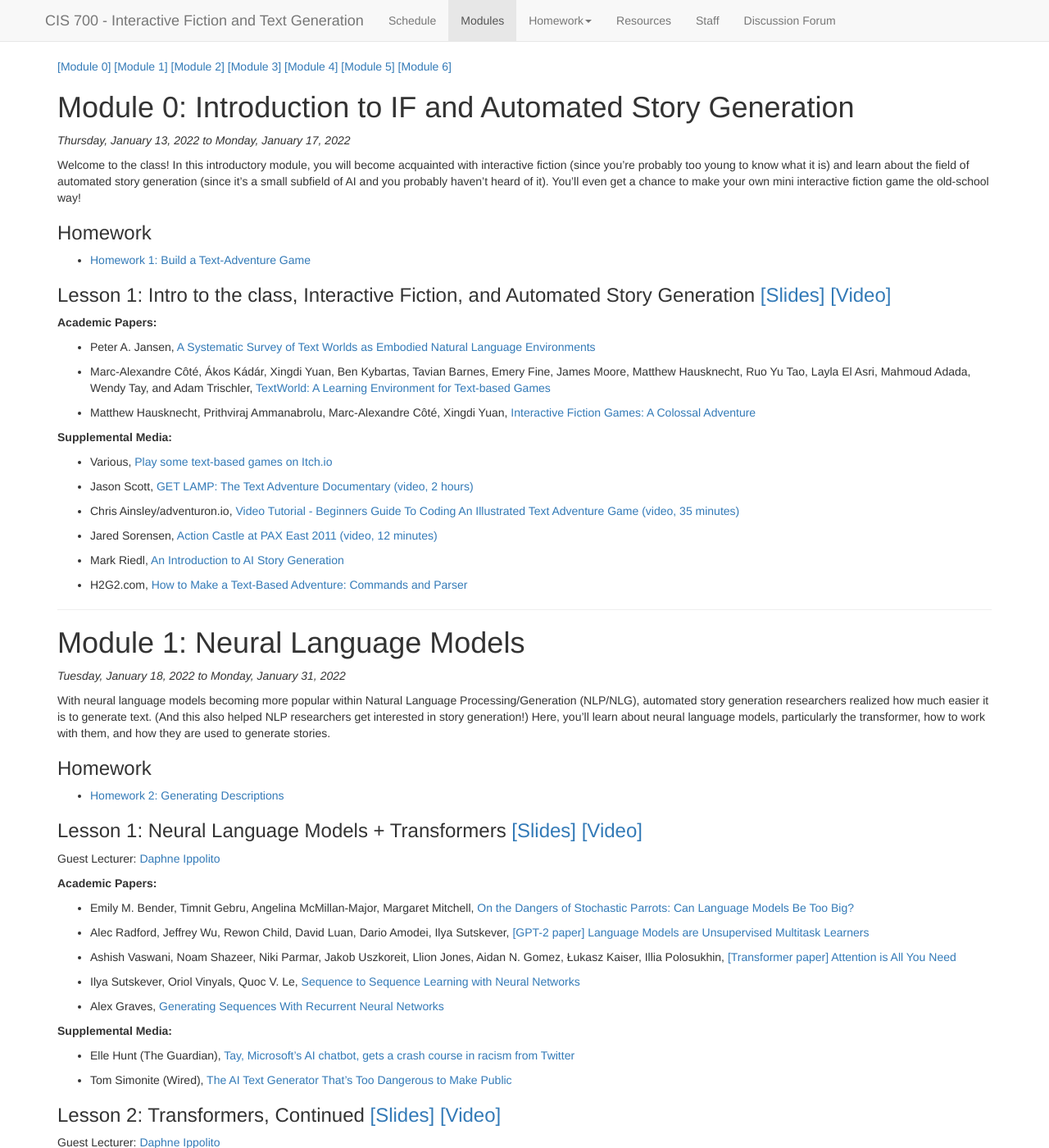
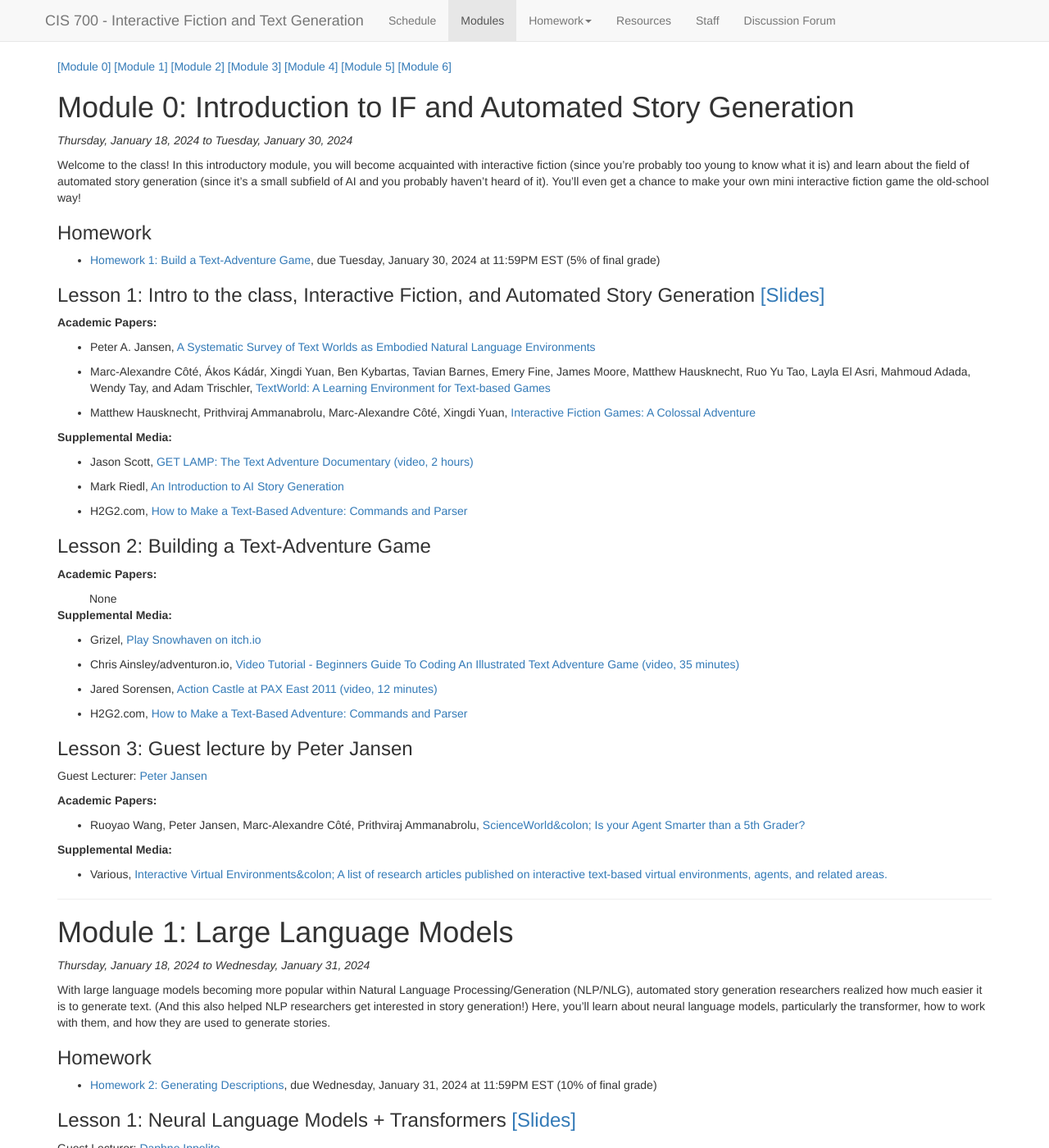
Before and after one commit to interactive-fiction-class/interactive-fiction-class.github.io, a Jekyll site: the page built from modules.md, in a window 1280 px wide and 1400 px high. Shown: the whole window at 82% size. Built offline with Jekyll 4.4.1, drawn with Linux system fonts in a browser that asks for light colours; nearby versions of some CDN libraries; a script that is not in the unit is left out; some of the changed text lies outside the part shown.

Commit message:
Update modules.yaml

```diff
--- a/_data/modules.yaml
+++ b/_data/modules.yaml
@@ -1,14 +1,16 @@
 -
   module_number: 0
-  start_date: 2022-01-13
-  end_date: 2022-01-17
+  start_date: 2024-01-18
+  end_date: 2024-01-30
   title: Introduction to IF and Automated Story Generation
   description: Welcome to the class! In this introductory module, you will become acquainted with interactive fiction (since you're probably too young to know what it is) and learn about the field of automated story generation (since it's a small subfield of AI and you probably haven't heard of it). You'll even get a chance to make your own mini interactive fiction game the old-school way!
   lessons:
     -
       title: Intro to the class, Interactive Fiction, and Automated Story Generation
-      video: https://upenn.hosted.panopto.com/Panopto/Pages/Viewer.aspx?tid=d9d12831-5a0f-4e7f-8d75-ae1d0077227d
-      length: 1 hour 39 mins
+      video:
+      length:
+      old_video: https://upenn.hosted.panopto.com/Panopto/Pages/Viewer.aspx?tid=d9d12831-5a0f-4e7f-8d75-ae1d0077227d
+      old_length: 1 hour 39 mins
       slides: https://docs.google.com/presentation/d/18omDdghODPjlbE0xqVZgsLO0fPAWLfzN/edit?usp=sharing&ouid=100612312038766573060&rtpof=true&sd=true
       readings:
         -
@@ -25,14 +27,29 @@
           authors: Matthew Hausknecht, Prithviraj Ammanabrolu, Marc-Alexandre Côté, Xingdi Yuan
       optional:
         -
-          authors: Various
-          url: https://itch.io/games/tag-interactive-fiction/tag-text-based
-          title: "Play some text-based games on Itch.io"
-        -
           authors: Jason Scott
           url: https://www.youtube.com/watch?v=LRhbcDzbGSU
           title: "GET LAMP: The Text Adventure Documentary"
           length: 2 hours
+        -
+          authors: Mark Riedl
+          url: https://mark-riedl.medium.com/an-introduction-to-ai-story-generation-7f99a450f615
+          title: An Introduction to AI Story Generation
+        -
+          authors: H2G2.com
+          url: https://h2g2.com/edited_entry/A20600641
+          title: "How to Make a Text-Based Adventure: Commands and Parser"
+    -
+      title: Building a Text-Adventure Game
+      video:
+      length:
+      slides:
+      readings:
+      optional:
+        -
+          authors: Grizel
+          title: Play Snowhaven on itch.io
+          url: https://grizel.itch.io/snowhaven
         -
           authors: Chris Ainsley/adventuron.io
           url: https://adventuron.blogspot.com/2019/07/video-tutorial-beginners-guide-to.html
@@ -44,33 +61,50 @@
           title: Action Castle at PAX East 2011
           length: 12 minutes
         -
-          authors: Mark Riedl
-          url: https://mark-riedl.medium.com/an-introduction-to-ai-story-generation-7f99a450f615
-          title: An Introduction to AI Story Generation
-        -
           authors: H2G2.com
           url: https://h2g2.com/edited_entry/A20600641
           title: "How to Make a Text-Based Adventure: Commands and Parser"
+
+    -
+      title: Guest lecture by Peter Jansen
+      guest_speaker: Peter Jansen
+      guest_url: https://cognitiveai.org
+      video:
+      length:
+      slides:
+      readings:
+        -
+          title: ScienceWorld&colon; Is your Agent Smarter than a 5th Grader?
+          url: https://sciworld.apps.allenai.org
+          authors: Ruoyao Wang, Peter Jansen, Marc-Alexandre Côté, Prithviraj Ammanabrolu
+      optional:
+        -
+          authors: Various
+          url: https://www.textgames.org
+          title: Interactive Virtual Environments&colon; A list of research articles published on interactive text-based virtual environments, agents, and related areas.
+
   hw:
     -
       title: "Homework 1: Build a Text-Adventure Game"
       url: text-adventure-game/text-adventure-game.html
       percentage: 5%
-      due_date: 2022-01-17
+      due_date: 2024-01-30
 
 -
   module_number: 1
-  start_date: 2022-01-18
-  end_date: 2022-01-31
-  title: Neural Language Models
-  description: With neural language models becoming more popular within Natural Language Processing/Generation (NLP/NLG), automated story generation researchers realized how much easier it is to generate text. (And this also helped NLP researchers get interested in story generation!) Here, you'll learn about neural language models, particularly the transformer, how to work with them, and how they are used to generate stories.
+  start_date: 2024-01-18
+  end_date: 2024-01-31
+  title: Large Language Models
+  description: With large language models becoming more popular within Natural Language Processing/Generation (NLP/NLG), automated story generation researchers realized how much easier it is to generate text. (And this also helped NLP researchers get interested in story generation!) Here, you'll learn about neural language models, particularly the transformer, how to work with them, and how they are used to generate stories.
   lessons:
     -
       title: Neural Language Models + Transformers
       guest_speaker: Daphne Ippolito
       guest_url: https://www.seas.upenn.edu/~daphnei/
-      video: https://upenn.hosted.panopto.com/Panopto/Pages/Viewer.aspx?id=0e89106d-8358-45e6-a36c-ae210157dafb
-      length: 1 hour 32 mins
+      video:
+      length:
+      old_video: https://upenn.hosted.panopto.com/Panopto/Pages/Viewer.aspx?id=0e89106d-8358-45e6-a36c-ae210157dafb
+      old_length: 1 hour 32 mins
       slides: https://drive.google.com/file/d/1l0tzQmJoAcX7TOoq9mU8gnHDh8Cubz8i/view?usp=sharing
       readings:
         -
@@ -107,8 +141,10 @@
       guest_speaker: Daphne Ippolito
       guest_url: https://www.seas.upenn.edu/~daphnei/
       slides: https://drive.google.com/file/d/1l0tzQmJoAcX7TOoq9mU8gnHDh8Cubz8i/view?usp=sharing
-      video: https://upenn.hosted.panopto.com/Panopto/Pages/Viewer.aspx?id=42c62328-b795-46a1-9d36-ae2301571b61
-      length: 1 hour 33 mins
+      video:
+      length:
+      old_video: https://upenn.hosted.panopto.com/Panopto/Pages/Viewer.aspx?id=42c62328-b795-46a1-9d36-ae2301571b61
+      old_length: 1 hour 33 mins
       readings:
         -
           title: The Curious Case of Neural Text Degeneration
@@ -140,8 +176,10 @@
       title: Pretraining/Prompting
       guest_speaker:
       guest_url:
-      video: https://upenn.hosted.panopto.com/Panopto/Pages/Viewer.aspx?id=99ce80a0-c4c8-4684-bd18-ae2801534544
-      length: 1 hour 15 mins
+      video:
+      length:
+      old_video: https://upenn.hosted.panopto.com/Panopto/Pages/Viewer.aspx?id=99ce80a0-c4c8-4684-bd18-ae2801534544
+      old_length: 1 hour 15 mins
       readings:
         -
           title: Language Models are Few-Shot Learners (GPT-3 paper)
@@ -155,8 +193,10 @@
       title: Neural Story Generation + Module 1 Paper Presentations
       guest_speaker:
       slides: https://docs.google.com/presentation/d/1qFjLt5DZ2aH9e4Eu0Bx1XoSjtiF1iQdKx4xDxxsy-fg/edit?usp=sharing
-      video: https://upenn.hosted.panopto.com/Panopto/Pages/Viewer.aspx?id=b945aba2-14c7-4693-b1dd-ae2a015add1a
-      length: 1 hour 46 mins
+      video:
+      length:
+      old_video: https://upenn.hosted.panopto.com/Panopto/Pages/Viewer.aspx?id=b945aba2-14c7-4693-b1dd-ae2a015add1a
+      old_length: 1 hour 46 mins
       readings:
         -
           title: Hierarchical Neural Story Generation
@@ -197,11 +237,11 @@
       title: "Homework 2: Generating Descriptions"
       url: generating-descriptions/generating-descriptions.html
       percentage: 10%
-      due_date: 2022-01-31
+      due_date: 2024-01-31
 
 -
   module_number: 2
-  start_date: 2022-02-01
+  start_date: 2024-02-01
   end_date: 2021-02-10
   title: Scripts and Story Structure
   description: Scripts can be considered the backbone of storytelling. They help us fill in the gaps of knowledge that we would otherwise be missing from reading a story, and they help us reason about why events happen and what order they happen in. This Module will teach you about scripts, causal chains, and events. We'll also look at how people have been using these techniques in the age of the neural network.
@@ -209,8 +249,10 @@
     -
       title: Scripts and Events
       slides: https://drive.google.com/file/d/15NY1bEg6ZZg5e3Ny0PIWvZNRpANAnInv/view?usp=sharing
-      video: https://upenn.hosted.panopto.com/Panopto/Pages/Viewer.aspx?id=9ac6fee3-a97a-40bd-9b6a-ae2f014f59a9
-      length: 1 hour 16 mins
+      video:
+      length:
+      old_video: https://upenn.hosted.panopto.com/Panopto/Pages/Viewer.aspx?id=9ac6fee3-a97a-40bd-9b6a-ae2f014f59a9
+      old_length: 1 hour 16 mins
       readings:
         -
           title: "Scripts Plans Goals and Understanding: An Inquiry Into Human Knowledge Structures (Chapter 3: Scripts)"
@@ -242,8 +284,10 @@
           authors: Marie-Laure Ryan
     -
       title: Understanding Procedures
-      video: https://upenn.hosted.panopto.com/Panopto/Pages/Viewer.aspx?id=f81c1d74-af45-447d-acdd-ae31016dc87e
-      length: 1 hour 29 mins
+      video:
+      length:
+      old_video: https://upenn.hosted.panopto.com/Panopto/Pages/Viewer.aspx?id=f81c1d74-af45-447d-acdd-ae31016dc87e
+      old_length: 1 hour 29 mins
       readings:
         -
           title: Implicit Representations of Meaning in Neural Language Models
@@ -273,7 +317,9 @@
     -
       title: Guided Story Generation
       slides: https://drive.google.com/file/d/1UH23icbixj0fvwjPh7U99MS6CUriMAYy/view?usp=sharing
-      video: https://upenn.hosted.panopto.com/Panopto/Pages/Viewer.aspx?id=8cea1b51-3614-49f2-89f1-ae36015912aa&start=450
+      video:
+      length:
+      old_video: https://upenn.hosted.panopto.com/Panopto/Pages/Viewer.aspx?id=8cea1b51-3614-49f2-89f1-ae36015912aa&start=450
       readings:
         -
           title: "Plan-And-Write: Towards Better Automatic Storytelling"
@@ -298,7 +344,9 @@
     -
       title: Story Ending Prediction (Story Cloze Test) + Module 2 Paper Presentations
       slides: https://drive.google.com/file/d/1J5Z4Q7GwFD-T9R_amZOX6bxEq2oj0pxY/view?usp=sharing
-      video: https://upenn.hosted.panopto.com/Panopto/Pages/Viewer.aspx?id=ebe8c581-fbe2-4de2-9937-ae38015e5614
+      video:
+      length:
+      old_video: https://upenn.hosted.panopto.com/Panopto/Pages/Viewer.aspx?id=ebe8c581-fbe2-4de2-9937-ae38015e5614
       presentations:
         -
           title: Controllable Neural Story Plot Generation via Reward Shaping
@@ -316,26 +364,28 @@
     -
       title: "Homework 3: Plot Graph Generation"
       percentage: 10%
-      due_date: 2022-02-15
+      due_date: 2024-02-15
       url: plots/plots.html
 
 -
   module_number: 3
-  start_date: 2022-02-15
-  end_date: 2022-02-28
+  start_date: 2024-02-15
+  end_date: 2024-02-28
   title: Search and Planning
   description:
   hw:
     -
       title: "Homework 4: Convert WikiHow to PDDL"
       percentage: 10%
-      due_date: 2022-03-03
+      due_date: 2024-03-03
       url: planning/planning.html
   lessons:
     -
       title: Search
       slides: slides/Search-and-Planning.pdf
-      video: https://upenn.hosted.panopto.com/Panopto/Pages/Viewer.aspx?id=4ba6aa8a-01c6-4236-955e-ae3d015a4e33
+      video:
+      length:
+      old_video: https://upenn.hosted.panopto.com/Panopto/Pages/Viewer.aspx?id=4ba6aa8a-01c6-4236-955e-ae3d015a4e33
       optional:
         -
           title: "Artificial Intelligence: A Modern Approach, Chapter 3"
@@ -348,7 +398,9 @@
     -
       title: Classical Planning
       slides: slides/Search-and-Planning.pdf
-      video: https://upenn.hosted.panopto.com/Panopto/Pages/Viewer.aspx?id=3673be5f-af5f-4876-9fda-ae3f0158dcde
+      video:
+      length:
+      old_video: https://upenn.hosted.panopto.com/Panopto/Pages/Viewer.aspx?id=3673be5f-af5f-4876-9fda-ae3f0158dcde
       readings:
       optional:
         -
@@ -366,7 +418,9 @@
       title: Story Planning + Drama Management
       guest_speaker: Stephen G. Ware
       guest_url: http://stephengware.com/
-      video: https://upenn.hosted.panopto.com/Panopto/Pages/Viewer.aspx?id=87c84497-a145-4fa1-bd3a-ae4401525e71
+      video:
+      length:
+      old_video: https://upenn.hosted.panopto.com/Panopto/Pages/Viewer.aspx?id=87c84497-a145-4fa1-bd3a-ae4401525e71
       slides: slides/Sabre.pdf
       optional:
         -
@@ -416,7 +470,9 @@
           url: http://cs.uky.edu/~sgware/reading/papers/ware2019multi.pdf
     -
       title: Façade Playthrough + Module 3 Paper Presentations
-      video: https://upenn.hosted.panopto.com/Panopto/Pages/Viewer.aspx?id=04ced777-7234-4c0e-a027-ae460159cebc
+      video:
+      length:
+      old_video: https://upenn.hosted.panopto.com/Panopto/Pages/Viewer.aspx?id=04ced777-7234-4c0e-a027-ae460159cebc
       readings:
         -
           title: "Learning Norms from Stories: A Prior for Value Aligned Agents"
@@ -462,15 +518,17 @@
           url: https://www.researchgate.net/publication/220920127_Controlling_Narrative_Generation_with_Planning_Trajectories_The_Role_of_Constraints
 -
   module_number: 4
-  start_date: 2022-03-01
-  end_date: 2022-03-22
+  start_date: 2024-03-01
+  end_date: 2024-03-22
   title: Commonsense Reasoning + Schemas
   description:
   lessons:
     -
       title: Commonsense Reasoning
       slides: slides/Commonsense-Reasoning.pdf
-      video: https://upenn.hosted.panopto.com/Panopto/Pages/Viewer.aspx?id=ec56c54e-980b-42d7-b864-ae4b01578757
+      video:
+      length:
+      old_video: https://upenn.hosted.panopto.com/Panopto/Pages/Viewer.aspx?id=ec56c54e-980b-42d7-b864-ae4b01578757
       readings:
         -
           title: Machine Common Sense Concept Paper
@@ -500,7 +558,9 @@
     -
       title: Knowledge Representations + Schemata
       slides: slides/CIS700-KnowledgeBases.pdf
-      video: https://upenn.hosted.panopto.com/Panopto/Pages/Viewer.aspx?id=d0bb2997-cba8-47cf-b6d9-ae4d01582e07
+      video:
+      length:
+      old_video: https://upenn.hosted.panopto.com/Panopto/Pages/Viewer.aspx?id=d0bb2997-cba8-47cf-b6d9-ae4d01582e07
       readings:
         -
           title: "ConceptNet 5.5: An Open Multilingual Graph of General Knowledge"
@@ -540,7 +600,9 @@
       guest_url: https://verbs.colorado.edu/brownsw/
       readings:
       slides: slides/CIS700-Recap-Ontologies.pdf
-      video: https://upenn.hosted.panopto.com/Panopto/Pages/Viewer.aspx?id=31d9b840-2179-44f4-b32a-ae59014effdd
+      video:
+      length:
+      old_video: https://upenn.hosted.panopto.com/Panopto/Pages/Viewer.aspx?id=31d9b840-2179-44f4-b32a-ae59014effdd
       readings:
         -
           title: The Rich Event Ontology
@@ -548,7 +610,9 @@
           authors: Susan Brown, Claire Bonial, Leo Obrst, Martha Palmer
     -
       title: Module 4 Paper Presentations
-      video: https://upenn.hosted.panopto.com/Panopto/Pages/Viewer.aspx?id=76f04c32-7e9b-4955-a4cc-ae600144975e
+      video:
+      length:
+      old_video: https://upenn.hosted.panopto.com/Panopto/Pages/Viewer.aspx?id=76f04c32-7e9b-4955-a4cc-ae600144975e
       readings:
         -
           title: Retrofitting Word Vectors to Semantic Lexicons
@@ -582,19 +646,21 @@
     -
       title: "Homework 5: COMET-ATOMIC Schema"
       percentage: 10%
-      due_date: 2022-03-21
+      due_date: 2024-03-21
       url: schemas/schemas.html
 -
   module_number: 5
-  start_date: 2022-03-24
-  end_date: 2022-04-04
+  start_date: 2024-03-24
+  end_date: 2024-04-04
   title: Dialog + Characters
   description:
   lessons:
     -
       title: Intro to Dialogue + Dialogue for Interactive Fiction
       slides: https://docs.google.com/presentation/d/1RLeEDymHWpMheNZwO7tgOWEc0t-tm7uUEXWjInEIycQ/edit?usp=sharing
-      video: https://upenn.hosted.panopto.com/Panopto/Pages/Viewer.aspx?id=64fa4b7b-71bf-43a5-84f7-ae62014b51c7
+      video:
+      length:
+      old_video: https://upenn.hosted.panopto.com/Panopto/Pages/Viewer.aspx?id=64fa4b7b-71bf-43a5-84f7-ae62014b51c7
       readings:
         -
           title: Building End-To-End Dialogue Systems Using Generative Hierarchical Neural Network Models
@@ -628,7 +694,9 @@
           url: https://arxiv.org/abs/2002.02878
     -
       title: Character-Based Generation
-      video: https://upenn.hosted.panopto.com/Panopto/Pages/Viewer.aspx?id=3ce65a8d-0b80-4f96-8e90-ae6701445d2c&start=58
+      video:
+      length:
+      old_video: https://upenn.hosted.panopto.com/Panopto/Pages/Viewer.aspx?id=3ce65a8d-0b80-4f96-8e90-ae6701445d2c&start=58
       readings:
         -
           title: "Deep Dungeons and Dragons: Learning Character-Action Interactions from Role-Playing Game Transcripts"
@@ -644,7 +712,9 @@
           url: https://www.researchgate.net/publication/330855103_Curating_Simulated_Storyworlds
     -
       title: Module 5 Paper Presentations
-      video: https://upenn.hosted.panopto.com/Panopto/Pages/Viewer.aspx?id=7779bdc9-b1eb-446c-9826-ae69014e9d1b&start=112
+      video:
+      length:
+      old_video: https://upenn.hosted.panopto.com/Panopto/Pages/Viewer.aspx?id=7779bdc9-b1eb-446c-9826-ae69014e9d1b&start=112
       readings:
         -
           title: Recipes for Building an Open-Domain Chatbot
@@ -679,13 +749,13 @@
     -
       title: "Homework 6: Alexa Action-Castle"
       percentage: 10%
-      due_date: 2022-04-11
+      due_date: 2024-04-11
       url: alexa_action_castle/alexa-action-castle.html
 
 -
   module_number: 6
-  start_date: 2022-04-05
-  end_date: 2022-04-26
+  start_date: 2024-04-05
+  end_date: 2024-04-26
   title: Bonus Lessons!
   description:
   lessons:
@@ -694,7 +764,9 @@
       guest_speaker: Prithviraj (Raj) Ammanabrolu
       guest_url: http://prithvirajva.com/
       slides: https://drive.google.com/file/d/1hAJULY3V4unuk2wA-DT4-1qx-kkT8-2k/view?usp=sharing
-      video: https://upenn.hosted.panopto.com/Panopto/Pages/Viewer.aspx?id=7847067e-5150-4b4b-be61-ae6e014e8b2f&start=159
+      video:
+      length:
+      old_video: https://upenn.hosted.panopto.com/Panopto/Pages/Viewer.aspx?id=7847067e-5150-4b4b-be61-ae6e014e8b2f&start=159
       readings:
         -
           title: Playing Text-Adventure Games with Graph-Based Deep Reinforcement Learning
@@ -719,7 +791,9 @@
     -
       title: Mixed Methods
       slides: slides/22-04-07_Mixed-Methods.pdf
-      video: https://upenn.hosted.panopto.com/Panopto/Pages/Viewer.aspx?id=8f446ba9-1174-44c1-bbf8-ae700141572f&start=104
+      video:
+      length:
+      old_video: https://upenn.hosted.panopto.com/Panopto/Pages/Viewer.aspx?id=8f446ba9-1174-44c1-bbf8-ae700141572f&start=104
       readings:
         -
           title: Neurosymbolic automated story generation [thesis]
@@ -730,7 +804,9 @@
       guest_speaker: Jonathan May
       slides: slides/22-04-12_Jon-May_Theory-of-Mind.pptx
       guest_url: https://www.isi.edu/~jonmay/
-      video: https://upenn.hosted.panopto.com/Panopto/Pages/Viewer.aspx?id=102314f2-6c07-4410-b872-ae750156c8cb
+      video:
+      length:
+      old_video: https://upenn.hosted.panopto.com/Panopto/Pages/Viewer.aspx?id=102314f2-6c07-4410-b872-ae750156c8cb
       readings:
         -
           title: Grounding Conversations with Improvised Dialogues
@@ -757,7 +833,9 @@
       guest_speaker: Elizabeth Clark
       guest_url: https://eaclark07.github.io/
       slides: slides/22-04-14_Elizabeth-Clark_Evaluation-for-Story-Generation.pdf
-      video: https://upenn.hosted.panopto.com/Panopto/Pages/Viewer.aspx?id=26a154bd-180d-4d4b-8c2e-ae77015c2e00
+      video:
+      length:
+      old_video: https://upenn.hosted.panopto.com/Panopto/Pages/Viewer.aspx?id=26a154bd-180d-4d4b-8c2e-ae77015c2e00
       readings:
         -
           title: "Evaluation of Text Generation: A Survey"
@@ -849,7 +927,9 @@
       guest_speaker: Ting-Hao Kenneth Huang
       guest_url: http://kennethhuang.cc/
       slides: slides/22-04-19_Kenneth-Huang_VIST.pdf
-      video: https://upenn.hosted.panopto.com/Panopto/Pages/Viewer.aspx?id=8630db50-e1a7-4631-b6a0-ae7c01463b1a
+      video:
+      length:
+      old_video: https://upenn.hosted.panopto.com/Panopto/Pages/Viewer.aspx?id=8630db50-e1a7-4631-b6a0-ae7c01463b1a
       readings:
         -
           title: "Stretch-VST: Getting Flexible With Visual Stories"
```
